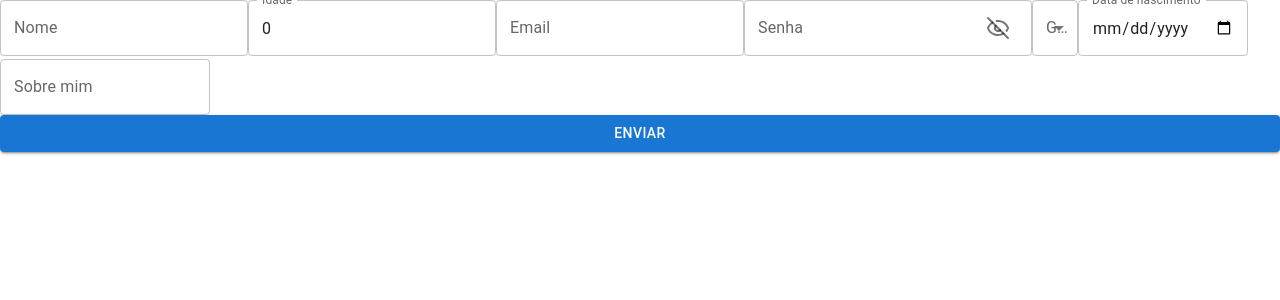
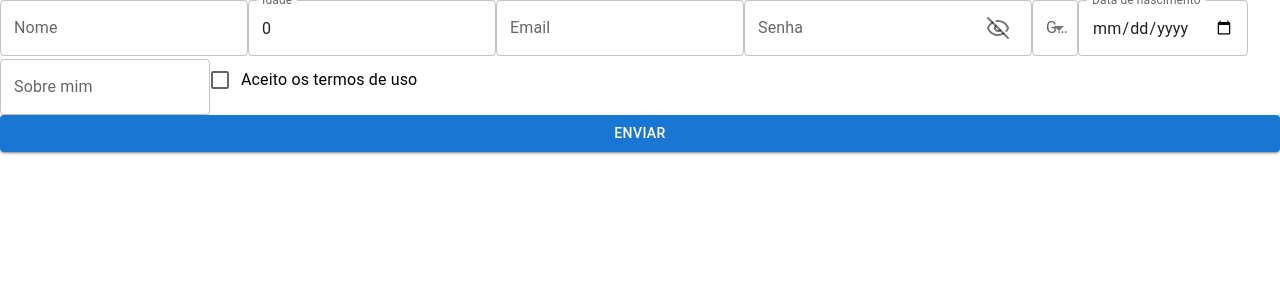
Before and after one commit to yudiyoshida/react-formik-material-ui, a React (Vite) app: page / in a window 1280 px wide. Shown: the top 300 px of the page. Built offline with nearby package versions, Linux system fonts and the light colour scheme.

Commit message:
feat: checkbox

```diff
--- a/src/App.tsx
+++ b/src/App.tsx
@@ -5,6 +5,7 @@ import { Button } from "@mui/material";
 import { PasswordInput } from "./components/password-input";
 import { SelectInput } from "./components/select-input";
 import { DateInput } from "./components/date-input";
+import { CheckboxInput } from "./components/checkbox-input";
 
 interface FormFields {
   name: string;
@@ -14,6 +15,7 @@ interface FormFields {
   aboutme: string;
   gender: string;
   birthdate: Date;
+  acceptTerms: boolean;
 }
 
 const initialValues: FormFields = {
@@ -24,6 +26,7 @@ const initialValues: FormFields = {
   aboutme: "",
   gender: "",
   birthdate: new Date(),
+  acceptTerms: false
 };
 
 const validationSchema: yup.Schema<FormFields> = yup.object({
@@ -34,6 +37,7 @@ const validationSchema: yup.Schema<FormFields> = yup.object({
   aboutme: yup.string().required(),
   gender: yup.string().required(),
   birthdate: yup.date().required(),
+  acceptTerms: yup.boolean().oneOf([true]).required()
 })
 
 export function App() {
@@ -57,6 +61,7 @@ export function App() {
             <SelectInput name="gender" label="Gênero" />
             <DateInput name="birthdate" label="Data de nascimento" />
             <TextInput name="aboutme" label="Sobre mim" type="text" multiline />
+            <CheckboxInput name="acceptTerms" label="Aceito os termos de uso" />
             <Button
               className="md:col-span-2"
               fullWidth
--- /dev/null
+++ b/src/components/checkbox-input.tsx
@@ -0,0 +1,18 @@
+import { Checkbox, FormControlLabel } from "@mui/material";
+import { useField } from "formik";
+
+interface CheckboxInputProps {
+  name: string;
+  label: string;
+}
+
+export function CheckboxInput({ name, ...props }: CheckboxInputProps) {
+  const [field] = useField(name);
+
+  return (
+    <FormControlLabel
+      label={props.label}
+      control={<Checkbox {...field} {...props} checked={field.value} />}
+    />
+  )
+}
```
